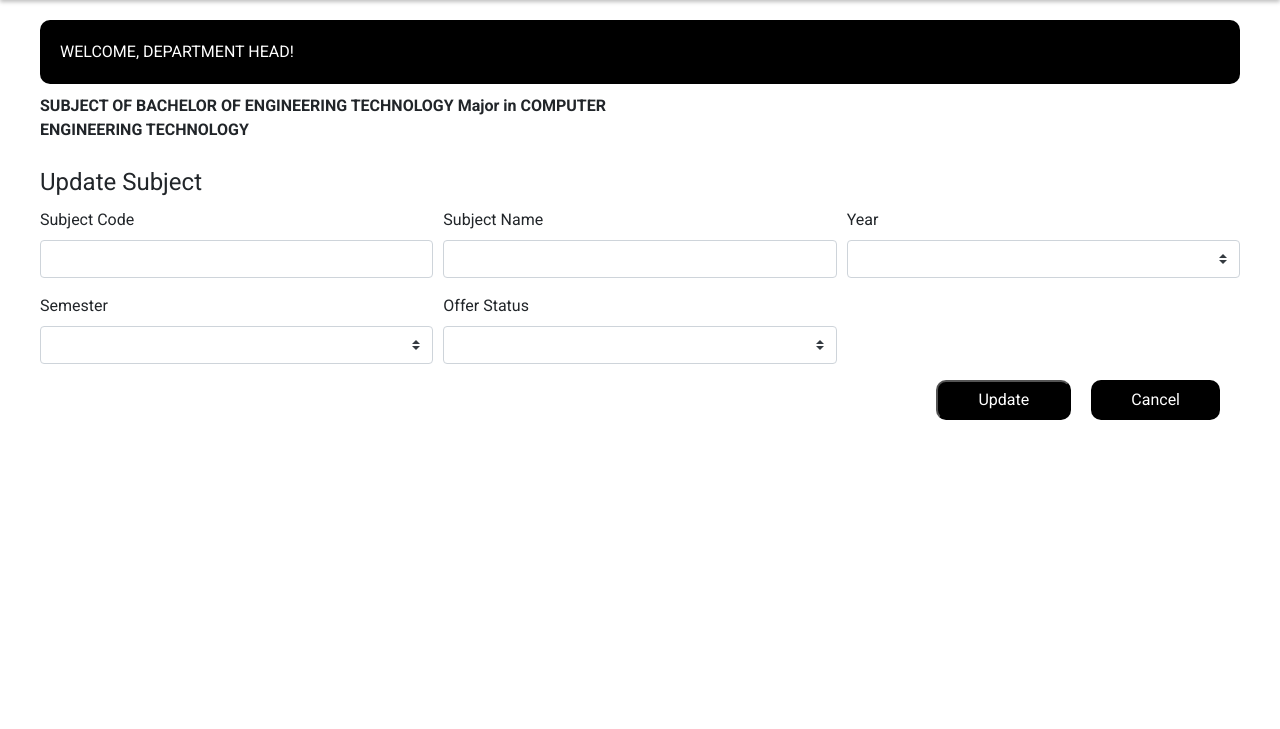
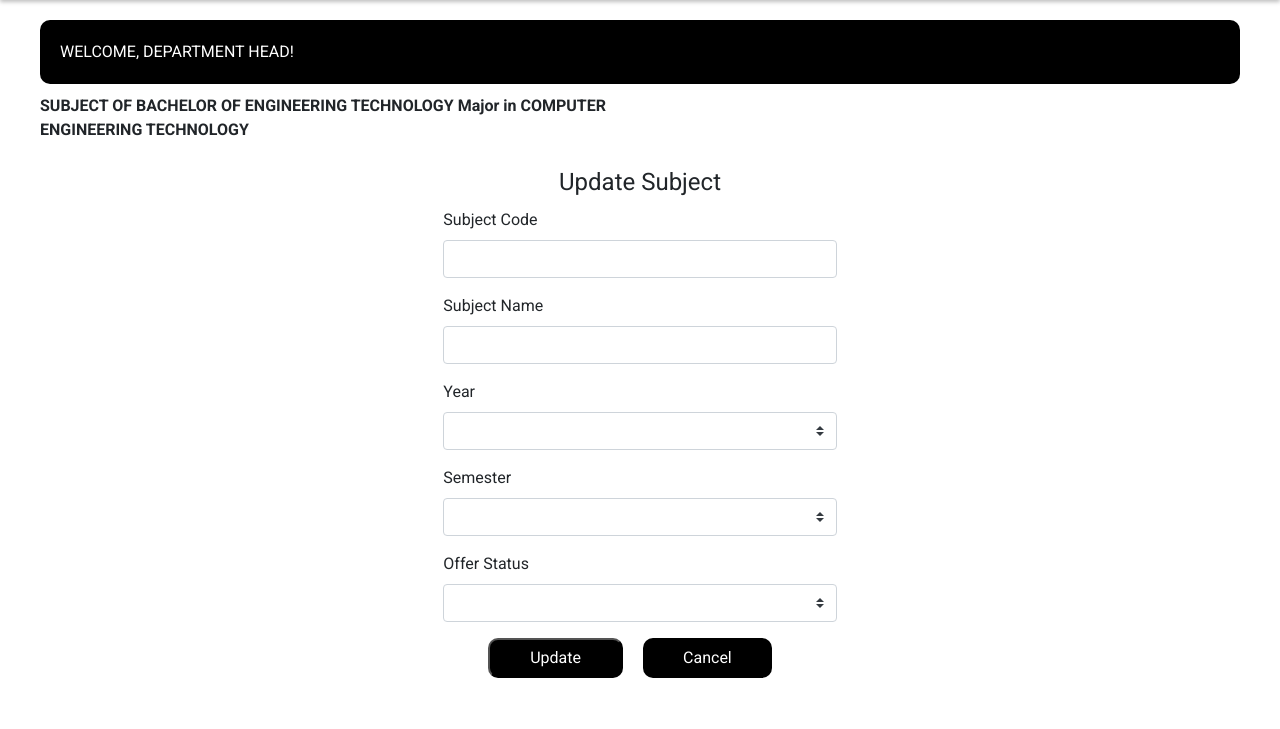
Before and after one commit to RejayMorada0/ELECTIVE_ADDING, a Django app: template Adding/Adding_App/templates/Adding_App/edit.html in a window 1280 px wide. Shown: the part 71-800 px from the top of the page. Run offline with Django 3.2, Linux system fonts and the light colour scheme; the template is opened without the code that fills it, so the values that code supplies are empty.

Commit message:
Add Files

```diff
--- a/Adding/Adding_App/static/css/admin.css
+++ b/Adding/Adding_App/static/css/admin.css
@@ -114,7 +114,7 @@ section {
 
 .button1 {
     display: flex;
-    justify-content: flex-end;
+    justify-content: center;
     gap: 20px;
 }
 
@@ -250,3 +250,15 @@ td {
         justify-content: flex-end;
     }
 }
+
+
+/* BAGONG EDIT KO TO  */
+
+#FORMFORM {
+    display: grid;
+    justify-items: center;
+}
+
+legend {
+    text-align: center;
+}
--- a/Adding/Adding_App/templates/Adding_App/edit.html
+++ b/Adding/Adding_App/templates/Adding_App/edit.html
@@ -35,7 +35,7 @@
             {% csrf_token %}
             <legend>Update Subject</legend>
 
-            <div class="form-row">
+            <div class="form-row" id="FORMFORM">
                 <div class="col-md-4 mb-3">
                     <label for="sub_code">Subject Code</label>
                     <input type="text" class="form-control" name="sub_code" id="sub_code" value="{{data.sub_code}}" required>
```
